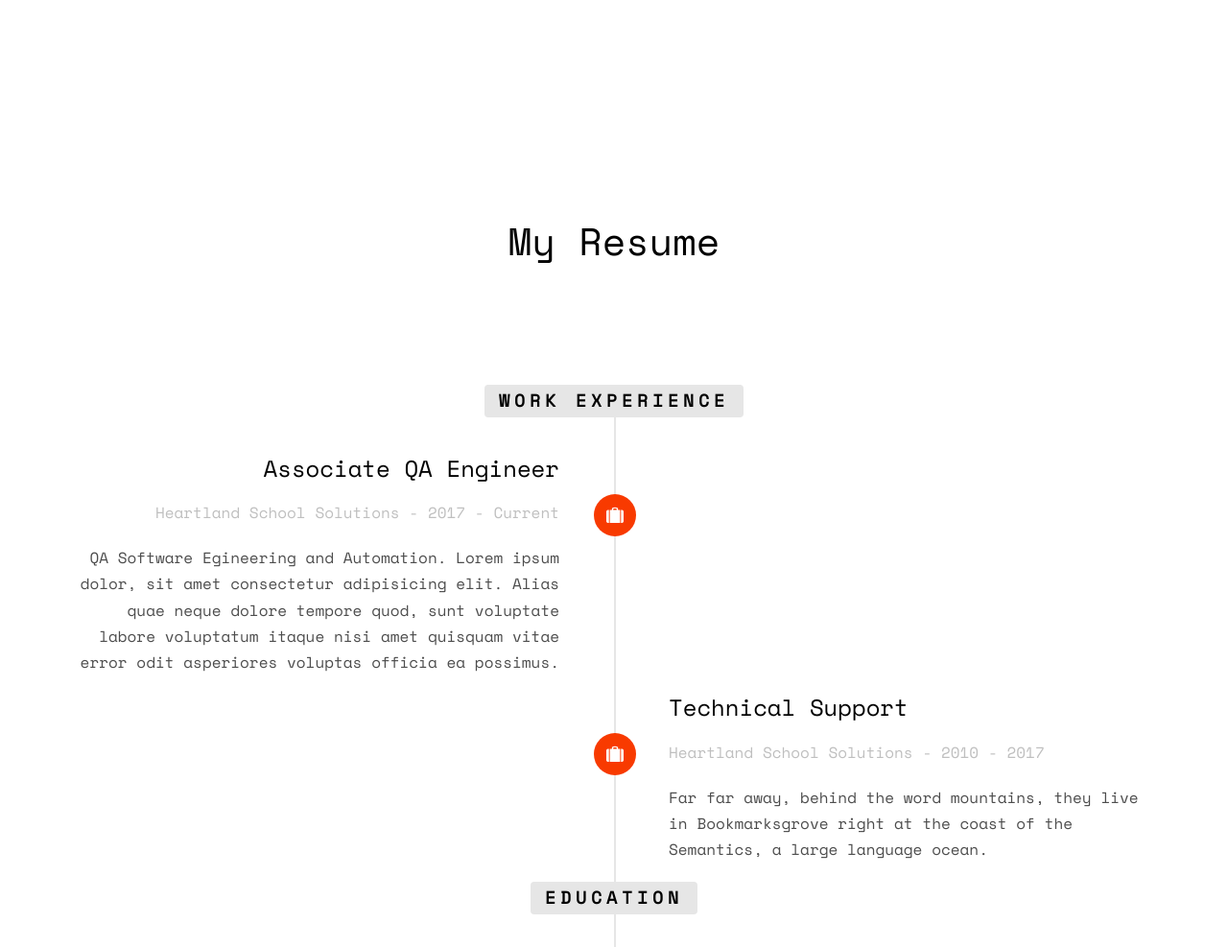
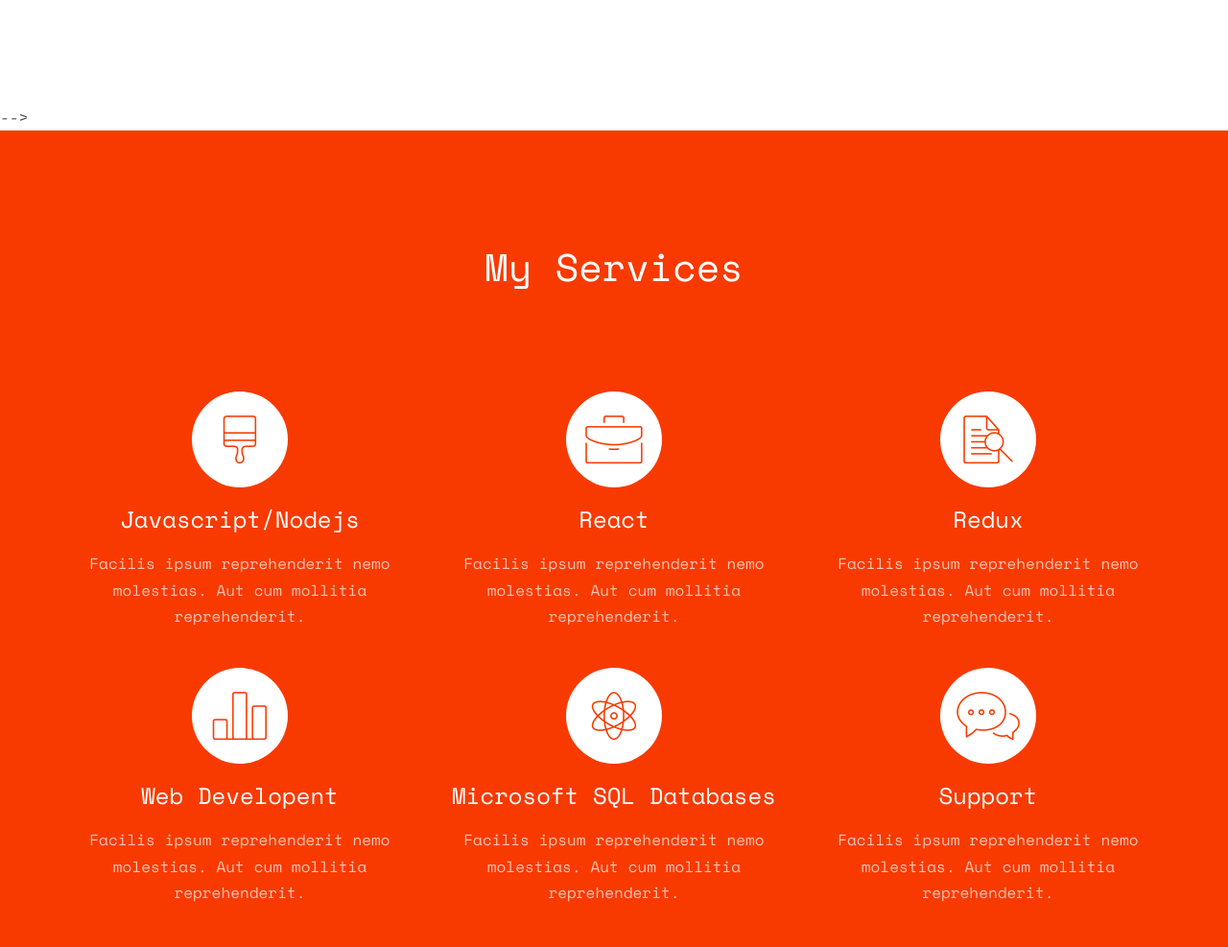
Before and after one commit to iepoch/iepoch.github.io, a website: page index.html in a window 1280 px wide. Shown: the part 1532-2519 px from the top of the page at 96% size. Drawn offline with nearby package versions, Linux system fonts and the light colour scheme; some packages are replaced by stand-ins of ours; no server answers; files whose address does not match are found by name.

Commit message:
Removing the Work Experiance

```diff
--- a/index.html
+++ b/index.html
@@ -118,7 +118,7 @@
 		</div>
 	</div>
 
-	<div id="fh5co-resume" class="fh5co-bg-color">
+	<!-- <div id="fh5co-resume" class="fh5co-bg-color">
 		<div class="container">
 			<div class="row animate-box">
 				<div class="col-md-8 col-md-offset-2 text-center fh5co-heading">
@@ -194,11 +194,11 @@
 								</div>
 							</div>
 						</li> -->
-			    	</ul>
+			    	<!-- </ul>
 				</div>
 			</div>
 		</div>
-	</div>
+	</div> --> -->
 
 
 	<div id="fh5co-features" class="animate-box">
```
